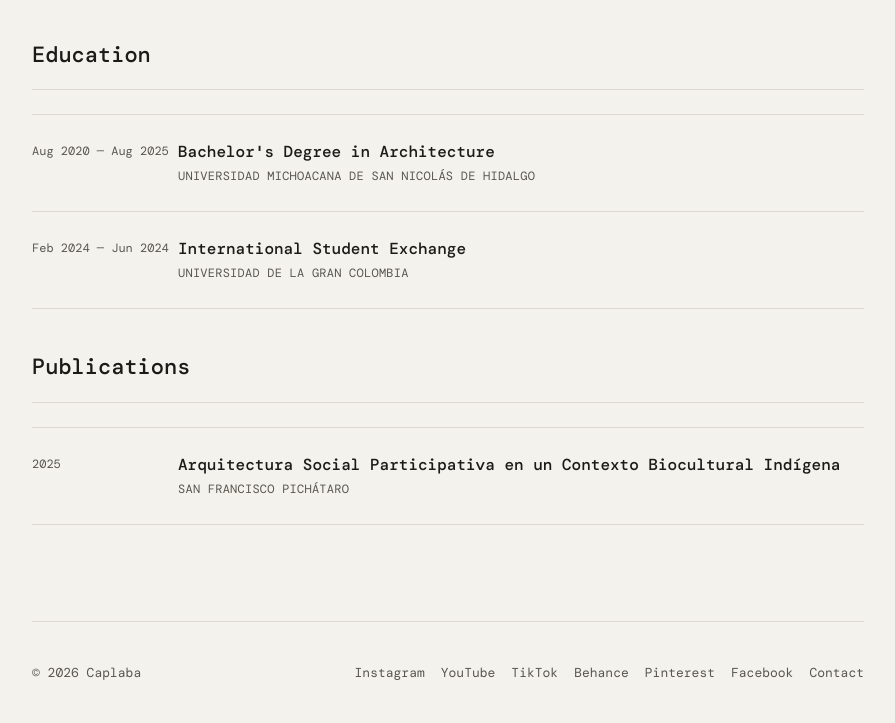
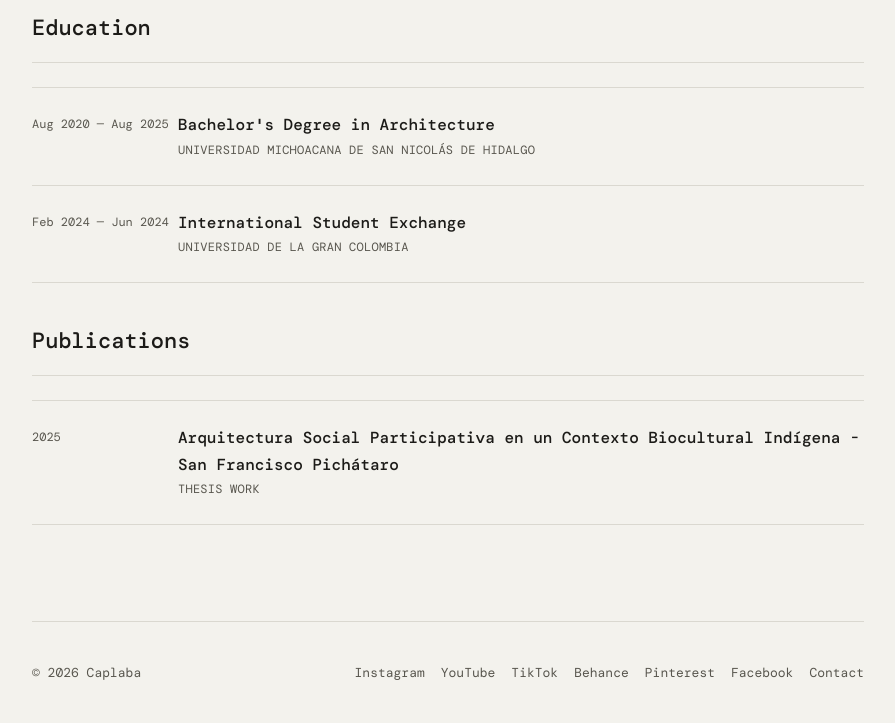
Before and after one commit to CAPLABA/caplaba.com, a plain HTML site: page about.html in a window 1280 px wide. Shown: the part 1197-1920 px from the top of the page, without its empty margins (192-1087 px from the left). Drawn offline with nearby package versions, Linux system fonts and the light colour scheme; a web font is replaced by a local one.

Commit message:
About Page
About Page paragrahp update

```diff
--- a/js/data.js
+++ b/js/data.js
@@ -79,5 +79,5 @@ const EDUCATION = [
 ];
 
 const PUBLICATIONS = [
-  { year: '2025', title: 'Arquitectura Social Participativa en un Contexto Biocultural Indígena', venue: 'San Francisco Pichátaro', url: '' },
+  { year: '2025', title: 'Arquitectura Social Participativa en un Contexto Biocultural Indígena - San Francisco Pichátaro', venue: 'Thesis Work', url: '' },
 ];
```
Also changed, not shown: about.html (+0 -3 lines).
